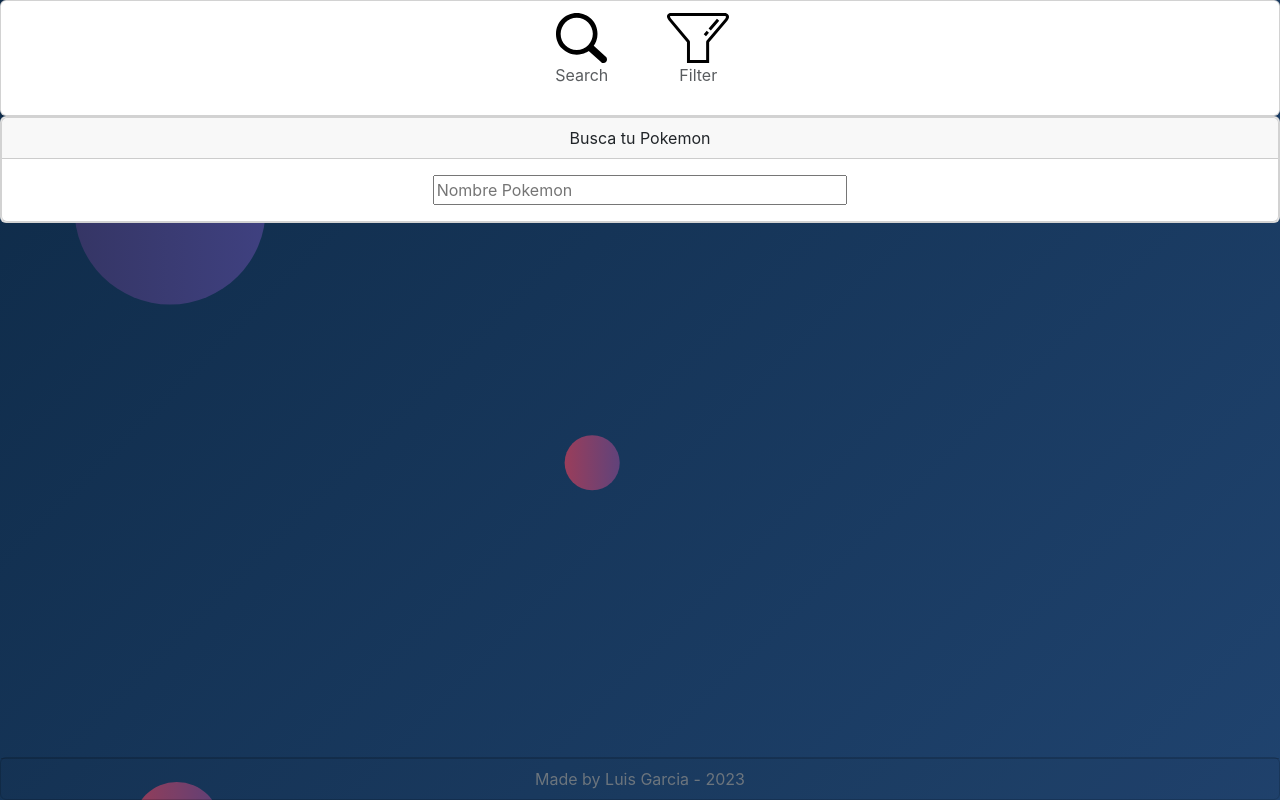
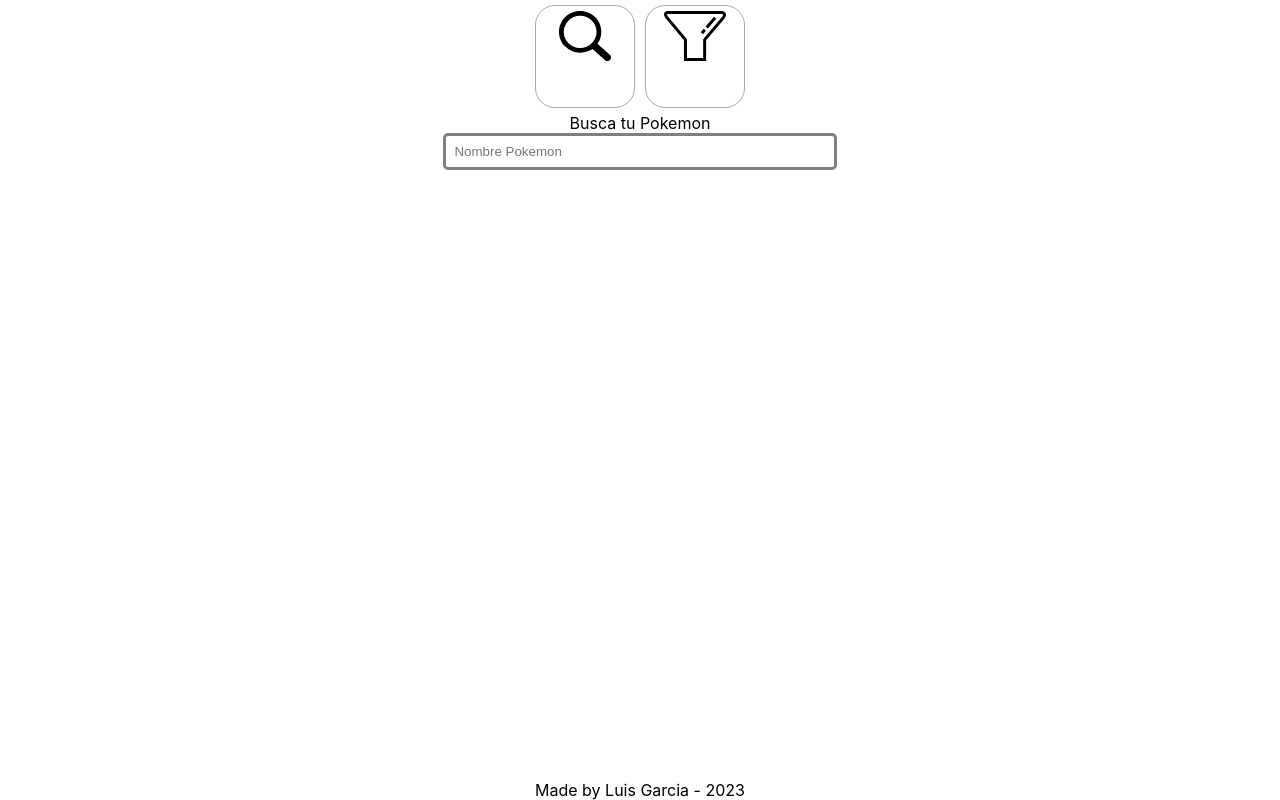
Before and after one commit to luisgarciasv/2403_REACT, a React (Create React App) app: page / in a window 1280 px wide. Both pictures are taken after a click on the button "Search". Built offline with nearby package versions, Linux system fonts and the light colour scheme; no server answers.

Commit message:
v2.6 -- removing bootstrap

```diff
--- a/package.json
+++ b/package.json
@@ -7,7 +7,7 @@
     "@testing-library/react": "^13.4.0",
     "@testing-library/user-event": "^13.5.0",
     "axios": "^1.3.4",
-    "colorthief": "^2.4.0",
+    "color-thief-react": "^2.1.0",
     "react": "^18.2.0",
     "react-dom": "^18.2.0",
     "react-scripts": "5.0.1",
--- a/public/index.html
+++ b/public/index.html
@@ -15,11 +15,11 @@
 
     <title>Pokedex - Luis Garcia</title>
 
-    <link href="https://cdn.jsdelivr.net/npm/bootstrap@5.3.0-alpha2/dist/css/bootstrap.min.css" rel="stylesheet" integrity="sha384-aFq/bzH65dt+w6FI2ooMVUpc+21e0SRygnTpmBvdBgSdnuTN7QbdgL+OapgHtvPp" crossorigin="anonymous">
+
   </head>
   <body>
     <noscript>You need to enable JavaScript to run this app.</noscript>
     <div id="root"></div>
-    <script src="https://cdn.jsdelivr.net/npm/bootstrap@5.3.0-alpha2/dist/js/bootstrap.bundle.min.js" integrity="sha384-qKXV1j0HvMUeCBQ+QVp7JcfGl760yU08IQ+GpUo5hlbpg51QRiuqHAJz8+BrxE/N" crossorigin="anonymous"></script>
+
   </body>
 </html>
--- a/src/App.css
+++ b/src/App.css
@@ -1,50 +1,17 @@
 body {
-  background-image: url(./components/img/Moon.svg);
-  background-repeat: no-repeat;
-  background-attachment: fixed;
-  background-size: auto;
+  -webkit-transition: background-color 1s ease-in-out;
+  -moz-transition: background-color 1s ease-in-out;
+  -o-transition: background-color 1s ease-in-out;
+  transition: background-color 1s ease-in-out;
 }
 
+*{
+  background-color: transparent;
+}
 .App {
   text-align: center;
 
 }
-
-.App-logo {
-  height: 40vmin;
-  pointer-events: none;
-}
-
-@media (prefers-reduced-motion: no-preference) {
-  .App-logo {
-    animation: App-logo-spin infinite 20s linear;
-  }
-}
-
-.App-header {
-  background-color: #282c34;
-  min-height: 100vh;
-  display: flex;
-  flex-direction: column;
-  align-items: center;
-  justify-content: center;
-  font-size: calc(10px + 2vmin);
-  color: white;
-}
-
-.App-link {
-  color: #61dafb;
-}
-
-@keyframes App-logo-spin {
-  from {
-    transform: rotate(0deg);
-  }
-  to {
-    transform: rotate(360deg);
-  }
-}
-
 
 /* Autocomplete */
 
@@ -57,7 +24,12 @@ body {
 }
 
 .test-input {
-  width: 30%;
+  width: 29%;
+  background: white;
+  padding: 8px;
+  border: solid gray;
+  border-radius: 5px;
+
 }
 .no-autocomplete {
   color: #999;
--- a/src/App.js
+++ b/src/App.js
@@ -3,14 +3,19 @@ import './App.css';
 import Home from './components/Home/Home';
 
 export const urlContext = createContext();
-export const submitContext= createContext();
+export const submitContext = createContext();
+export const bgContext = createContext();
 
 function App() {
 
   const [contextUrl, setContextUrl] = useState('');
   const [contextSubmit, setContextSubmit] = useState('');
+  const [contextBg, setContextBg] = useState('')
+
+  document.body.style = `background: ${contextBg};`
 
   return (
+    <bgContext.Provider value={[contextBg, setContextBg]}>
     <submitContext.Provider value={[contextSubmit, setContextSubmit]}>
     <urlContext.Provider value={[contextUrl, setContextUrl]}>
     <div className="App">
@@ -18,6 +23,7 @@ function App() {
     </div>
     </urlContext.Provider>
     </submitContext.Provider>
+    </bgContext.Provider>
   );
 }
 
--- a/src/components/Footer/Footer.jsx
+++ b/src/components/Footer/Footer.jsx
@@ -4,7 +4,7 @@ export default class Footer extends Component {
   render() {
     return (
       <div className='card text-center main-footer'>
-        <div className='card-footer text-secondary'>
+        <div className='card-footer text-light'>
          Made by Luis Garcia - 2023
         </div>
 
--- a/src/components/Home/Home.jsx
+++ b/src/components/Home/Home.jsx
@@ -31,10 +31,9 @@ export default function Home() {
     }
   }
 
-
   return (
-    <div>
-      <div className="card d-block ">
+    <div  >
+      <div className="card d-block " >
 
         <button className='btn col-1' onClick={handleClickSearch}>
           <img className='img-search' src={searchIcon} alt="search icon" />
--- a/src/components/MainPokemonCard/MainPokemonCard.jsx
+++ b/src/components/MainPokemonCard/MainPokemonCard.jsx
@@ -1,15 +1,17 @@
 import React, { useContext, useEffect, useState } from 'react';
 import axios from 'axios';
-import { submitContext, urlContext } from '../../App';
+import { bgContext, submitContext, urlContext } from '../../App';
 import arrowPrev from '../img/arrow-previous.svg';
 import arrowNext from '../img/arrow-next.svg';
-
+import Color from 'color-thief-react'
 
 export default function MainPokemonCard() {
 
     const [contextUrl, setContextUrl] = useContext(urlContext);
 
     const [contextSubmit, setContextSubmit] = useContext(submitContext);
+
+    const [contextBg, setContextBg] = useContext(bgContext);
 
     const [pokemonDetail, setPokemonDetail] = useState(null);
 
@@ -25,6 +27,8 @@ export default function MainPokemonCard() {
         prevName : '',
         nextName : ''
     });
+
+    const [cardColor, setCardColor] = useState();
 
     function checkGeneration (id) {
         if (id > 0 && id <= 151 ){
@@ -124,7 +128,7 @@ export default function MainPokemonCard() {
 
 
     useEffect(() => {
-      getPokemons(contextUrl);
+        getPokemons(contextUrl);
 
     }, [contextSubmit])
 
@@ -140,7 +144,7 @@ export default function MainPokemonCard() {
     }else{
         return (
             <div >
-                <div className="card col-8 rounded mx-auto" style={{border: '10px solid black'}}>
+                <div className="m-3 card col-8 rounded mx-auto">
                     <div className="card-header d-inline-flex">
                         <div className="col-2 text-start">#{pokemonDetail.id}</div>
                         <div className="col-8">{capitalizeName(pokemonDetail.name)}</div>
@@ -164,7 +168,7 @@ export default function MainPokemonCard() {
                         <div className="col-3 text-center align-self-center pe-3">
 
                             HP: {pokemonDetail.stats[0].base_stat} <br />
-                            <div style={{height : 8 + 'px'}} className='progress' role='progressbar' aria-label='HP stat' aria-valuenow='60' aria-valuemin='0' aria-valuemax='255'>
+                            <div style={{height : 8 + 'px'}} className='progress bg-transparent border-start border-end  border-1' role='progressbar' aria-label='HP stat' aria-valuenow='60' aria-valuemin='0' aria-valuemax='255'>
                             <div className='progress-bar bg-dark' style={{width : (pokemonDetail.stats[0].base_stat/255)*100 + '%'}}></div>
                             </div><br />
                             Attack: {pokemonDetail.stats[1].base_stat} <br />
@@ -226,6 +230,13 @@ export default function MainPokemonCard() {
 
                     </div>
                 </div>
+                <Color src={pokemonDetail.sprites.other['official-artwork'].front_default} crossOrigin="anonymous" format="hex">
+                    {({ data, loading }) => {
+                        setCardColor(data)
+                        setContextBg(data)
+
+                    }}
+                </Color>
             </div>
         )
         }
--- a/src/components/Search/Seach.jsx
+++ b/src/components/Search/Seach.jsx
@@ -113,12 +113,12 @@ export default function Seach() {
     },[])
 
     return (
-        <div className="card">
+        <div className="card bg-transparent">
         <div className="card-header text-dark">
           Busca tu Pokemon</div>
         <div className="card-body">
 
-            <input type="text"  className='col-4'
+            <input type="text"  className='test-input'
             placeholder="Nombre Pokemon"
             onChange={handleName}
             onKeyDown={onKeyDown}
```
Also changed, not shown: 1 other file (tests, documents, lock files or other folders).
